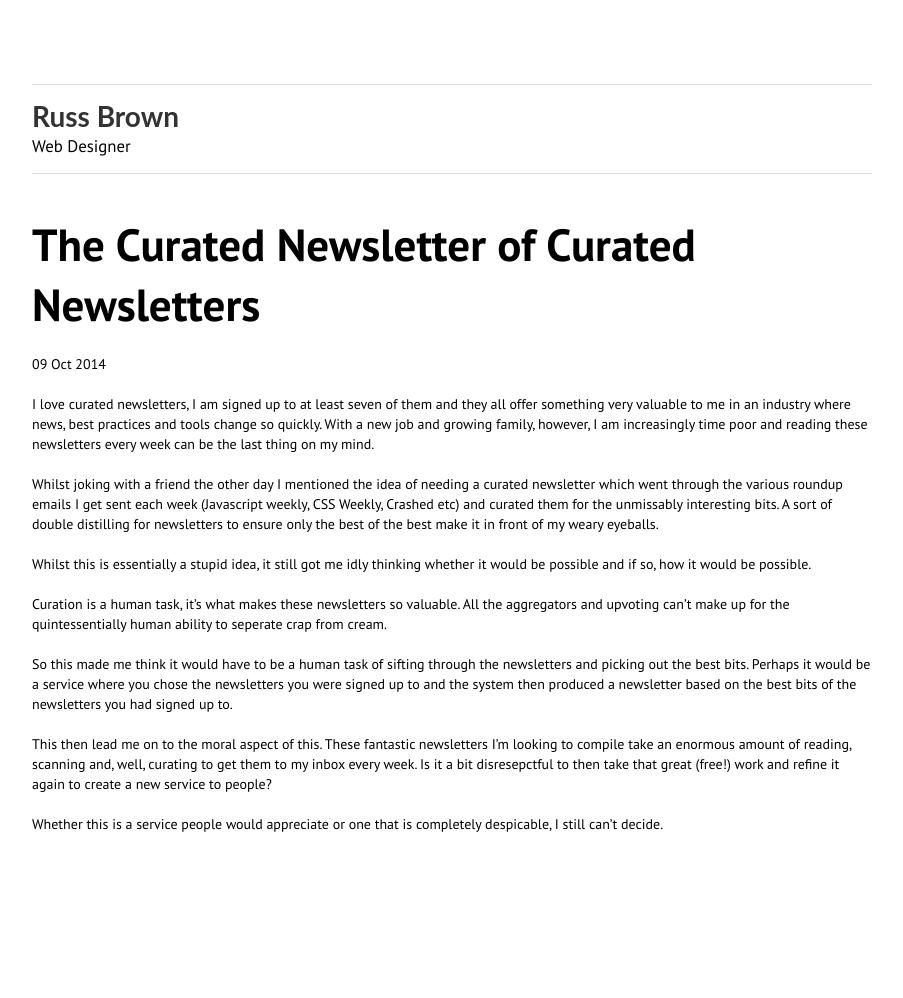
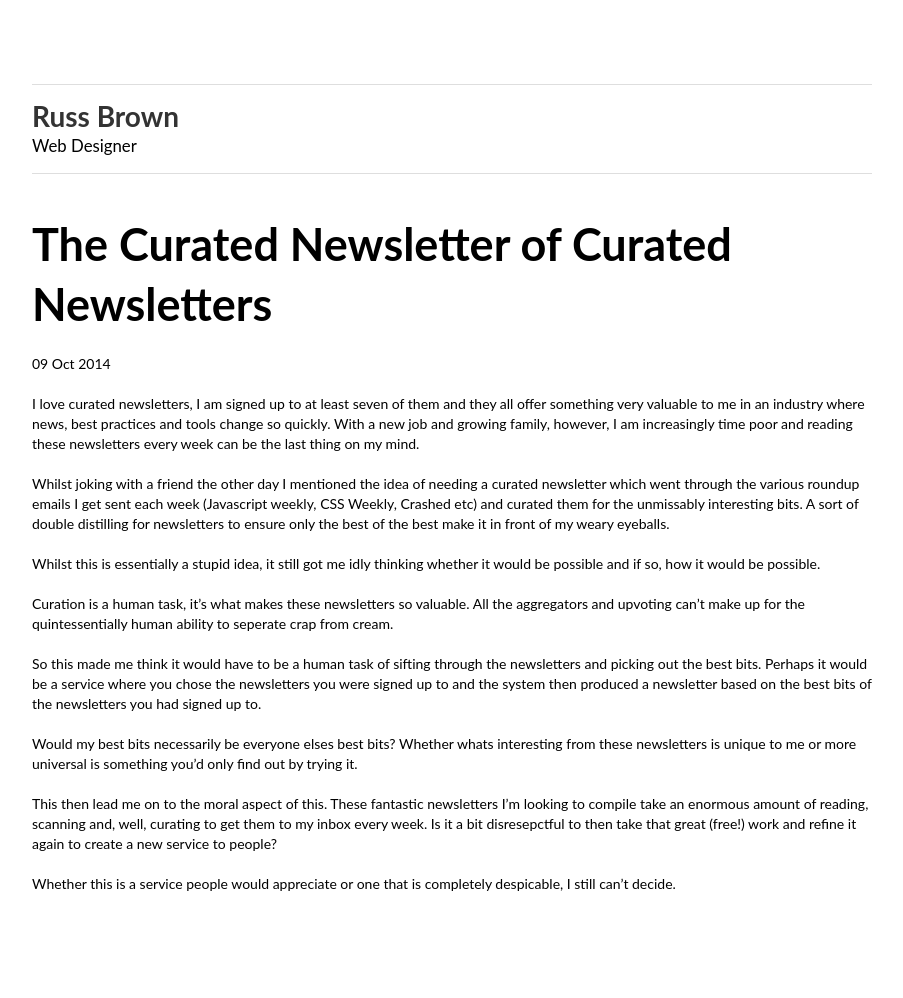
Before and after one commit to Russbrown/russbrown.github.io, a Jekyll site: the page built from _posts/2014-10-08-curated-newsletters.markdown, in a window 1280 px wide. Shown: the whole page, without its empty margins (188-1091 px from the left). Built offline with Jekyll 4.4.1, drawn with Linux system fonts in a browser that asks for light colours; Markdown is read by kramdown in place of the engine named in the settings; before the commit the page ends 938 px from its top, so only the background shows below that.

Commit message:
updated post and site title

```diff
--- a/_posts/2014-10-08-curated-newsletters.markdown
+++ b/_posts/2014-10-08-curated-newsletters.markdown
@@ -15,6 +15,8 @@ Curation is a human task, it's what makes these newsletters so valuable. All the
 
 So this made me think it would have to be a human task of sifting through the newsletters and picking out the best bits. Perhaps it would be a service where you chose the newsletters you were signed up to and the system then produced a newsletter based on the best bits of the newsletters you had signed up to.
 
+Would my best bits necessarily be everyone elses best bits? Whether whats interesting from these newsletters is unique to me or more universal is something you'd only find out by trying it.
+
 This then lead me on to the moral aspect of this. These fantastic newsletters I'm looking to compile take an enormous amount of reading, scanning and, well, curating to get them to my inbox every week. Is it a bit disresepctful to then take that great (free!) work and refine it again to create a new service to people?
 
 Whether this is a service people would appreciate or one that is completely despicable, I still can't decide.
--- a/css/main.css
+++ b/css/main.css
@@ -52,7 +52,7 @@ body {
   font-size: 0.875em;
   line-height: 1.428571429em;
   margin: 0 auto;
-  font-family: 'PT Sans', sans-serif;
+  font-family: "Lato", sans-serif;
 }
 
 h1 {
@@ -60,7 +60,7 @@ h1 {
   line-height: 1.219512195em;
   margin-top: 0.48780488em;
   margin-bottom: 0.24390244em;
-  font-family: 'Lato', sans-serif;
+  font-family: "Lato", sans-serif;
   font-weight: 700;
 }
 
@@ -88,6 +88,10 @@ h4 {
 p, ul, ol, pre, table, blockquote {
   margin-top: 1.42857143em;
   margin-bottom: 1.42857143em;
+}
+
+em {
+  font-style: italic;
 }
 
 /*	@font-face {
--- a/css/sass/helpers/_variables.scss
+++ b/css/sass/helpers/_variables.scss
@@ -1,3 +1,7 @@
 // variables
 
 $light-grey: #d1d1d1;
+
+// $font: 'Cardo', serif;
+
+$font: 'Lato', sans-serif;
--- a/index.html
+++ b/index.html
@@ -1,6 +1,6 @@
 ---
 layout: default
-title: New Jekyll Site
+title: Russ Brown / Web Designer
 ---
 
 <div id="home">
```
Also changed, not shown: css/sass/base/_typography.scss (+7 -2 lines), css/main.min.css.
